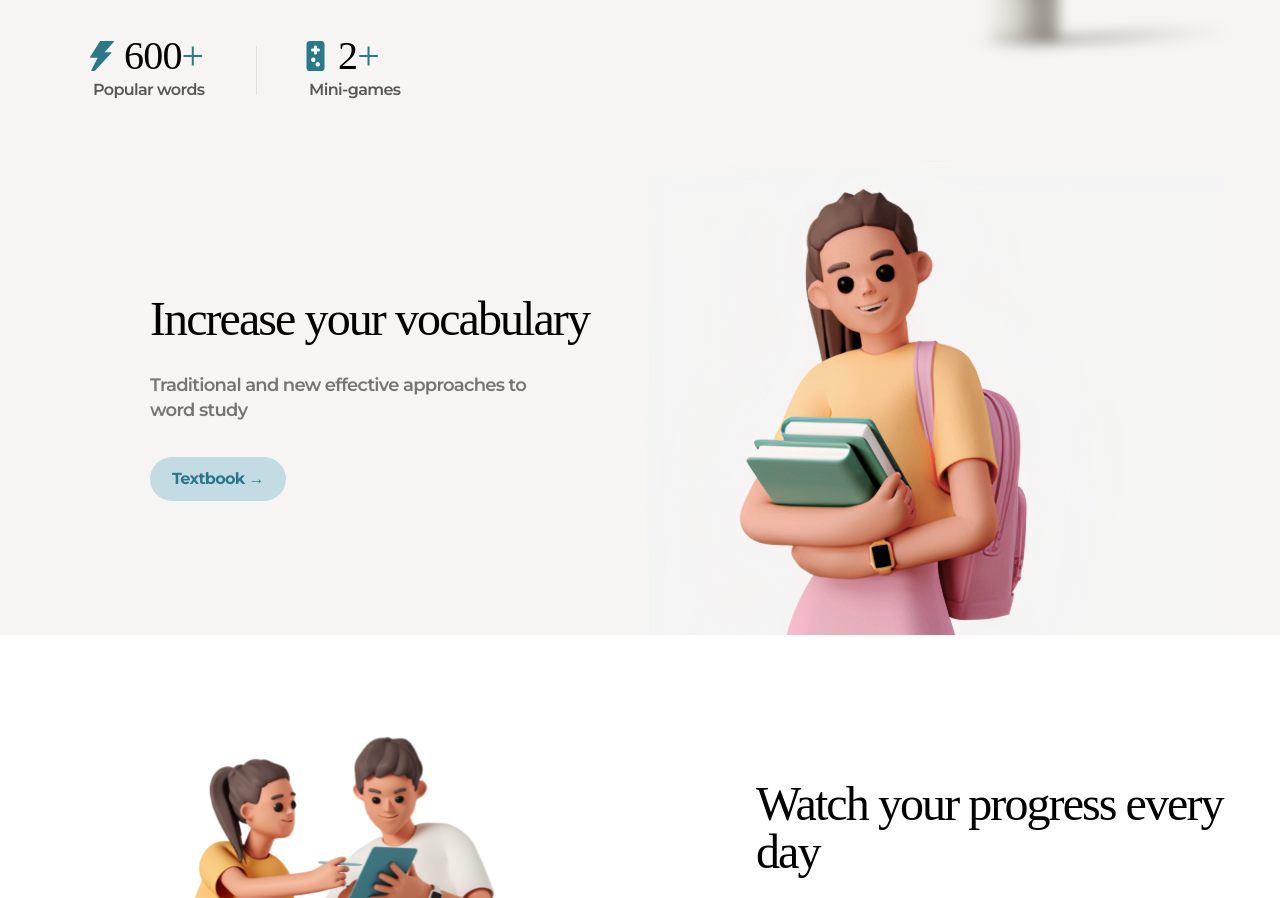
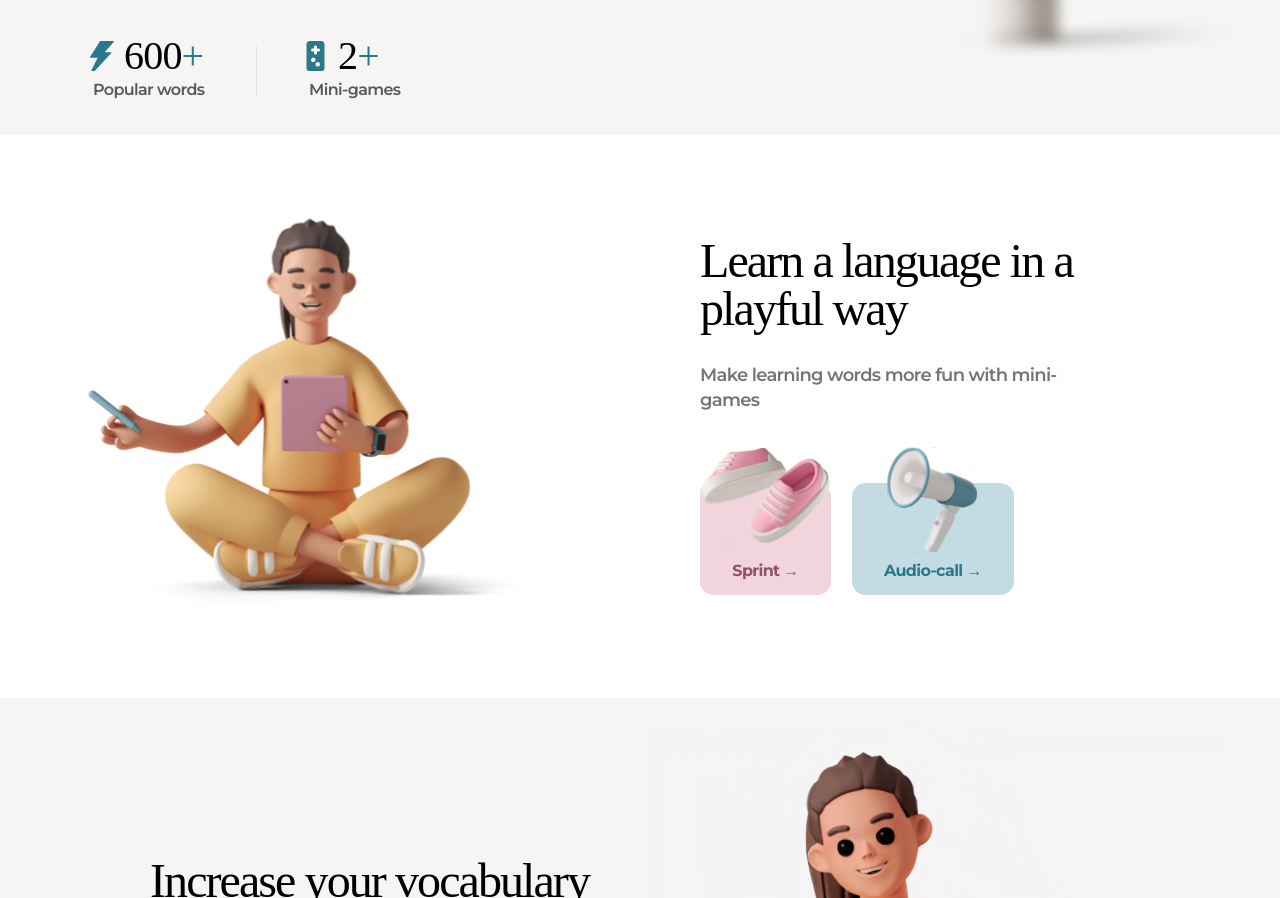
Before and after one commit to taodemy/taotalk, a Next.js app: page / in a window 1280 px wide. Shown: the part 500-1398 px from the top of the page. Built offline with nearby package versions, Linux system fonts and the light colour scheme; a web font is replaced by a local one.

Commit message:
fix: remove commented code

```diff
--- a/src/components/Home/OtherSections/index.tsx
+++ b/src/components/Home/OtherSections/index.tsx
@@ -6,7 +6,7 @@ import styles from './OtherSections.module.scss';
 const OtherSections = () => {
   return (
     <>
-      {/* <section className={styles.languageSectionContainer}>
+      <section className={styles.languageSectionContainer}>
         <img src="/language.svg" alt="Language" className={styles.imgContainerfull} />
         <div>
           <HeadingDescription
@@ -28,7 +28,7 @@ const OtherSections = () => {
             </div>
           </div>
         </div>
-      </section> */}
+      </section>
       <section className="bg-tk_greyLight">
         <div className="mx-auto grid px-2 py-4 md:px-8 md:py-10 lg:max-w-[1180px] lg:grid-cols-2 lg:px-0 lg:pb-0 lg:pt-[26px]">
           <div className="mx-0 ml-0 flex flex-col py-4 md:py-[60px] lg:my-auto lg:ml-[100px] lg:block">
```
